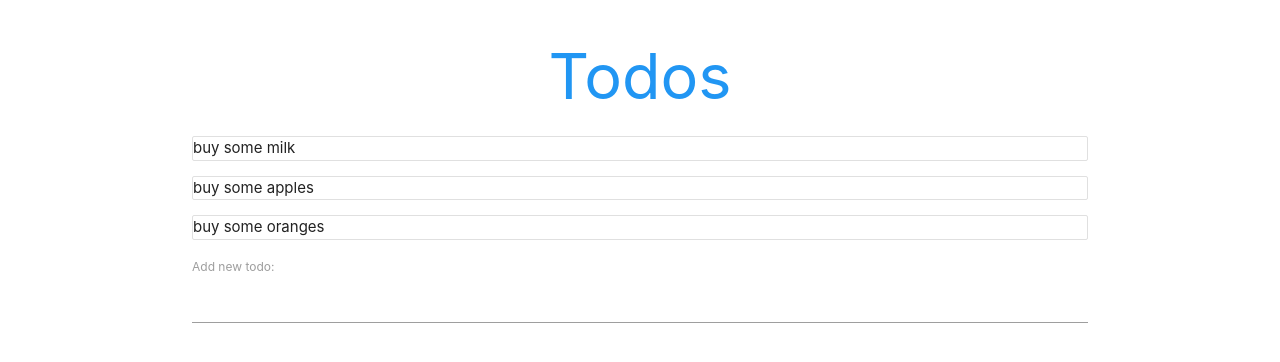
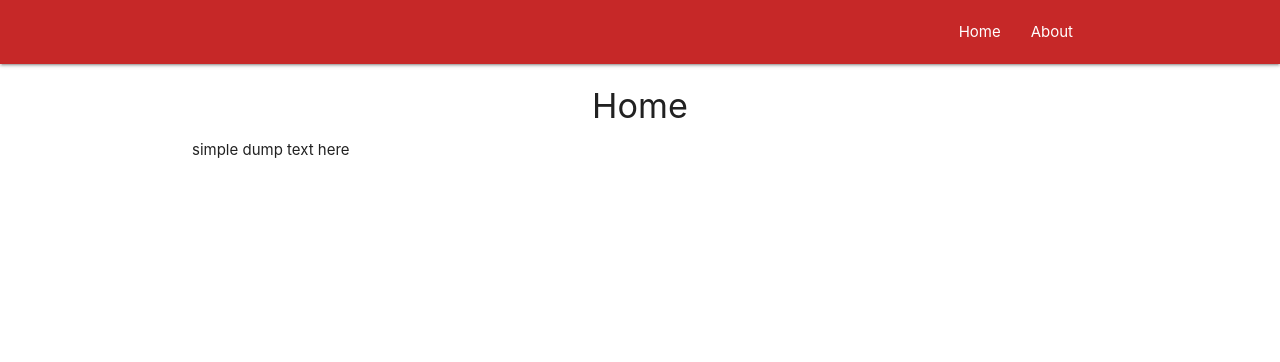
Before and after one commit to vishaljkk/Reacttutorialnetninja, a React (Create React App) app: page / in a window 1280 px wide. Shown: the top 362 px of the page. Built offline with nearby package versions, Linux system fonts and the light colour scheme.

Commit message:
the partial navbar with reloader

```diff
--- a/package.json
+++ b/package.json
@@ -9,6 +9,7 @@
     "@testing-library/user-event": "^7.1.2",
     "react": "^16.13.1",
     "react-dom": "^16.13.1",
+    "react-router-dom": "^5.1.2",
     "react-scripts": "3.4.1"
   },
   "scripts": {
--- a/src/AddTodo.js
+++ /dev/null
@@ -1,31 +0,0 @@
-import React, { Component } from 'react'
-
-class AddTodo extends Component{
-    state = {
-        content:''
-    }
-    handleChange = (e) =>{
-        this.setState({
-            content: e.target.value
-        })
-    }
-    handleSubmit = (e) =>{
-        e.preventDefault();
-        //console.log(this.state)
-        this.props.addTodo(this.state);
-        this.setState({
-            content:""
-        })
-    }
-    render(){
-        return (
-            <div>
-                <form onSubmit= {this.handleSubmit}>
-                    <label>Add new todo:</label>
-                    <input type="text" onChange={this.handleChange} value={this.state.content}/>
-                </form>
-            </div>
-        )
-    }
-}
-export default AddTodo;
--- a/src/App.js
+++ b/src/App.js
@@ -1,37 +1,19 @@
 import React, { Component } from 'react';
-import Todos from './todos'
-import AddTodo from './AddTodo';
+import Navbar from "./components/Navbar"
+import { Route, BrowserRouter } from 'react-router-dom'
+import Home from './components/Home'
+import About from './components/About'
+class App extends Component {
 
-class App extends Component {
-  state = {
-    todos:[
-      {id: 1, content: 'buy some milk'},
-      {id: 2, content: 'buy some apples'},
-      {id: 3, content: 'buy some oranges'}
-    ]
-  }
-  deleteTodo=(id)=>{
-    const todos = this.state.todos.filter(todo => {
-      return todo.id !== id
-    })
-    this.setState({
-      todos
-    })
-  }
-  addTodo = (todo) =>{
-    todo.id = Math.random()
-    let todos = [...this.state.todos, todo]
-    this.setState({
-      todos: todos
-    })
-  }
   render(){
     return (
-      <div className="todo-pp container">
-        <h1 className="center blue-text">Todos</h1>
-        <Todos todos={this.state.todos} deleteTodo={this.deleteTodo}/>
-        <AddTodo addTodo={this.addTodo}/>
-      </div>
+      <BrowserRouter>
+        <div className="App">
+          <Navbar />
+          <Route exact path='/' component={Home}/>
+          <Route path='/about' component={About} />
+          </div>
+      </BrowserRouter>
     );
   }
 }
--- /dev/null
+++ b/src/components/About.js
@@ -0,0 +1,11 @@
+import React from 'react'
+
+const About = () =>{
+    return(
+        <div className="container">
+            <h4 className = "center">About </h4>
+            <p>simple dump text here</p>
+        </div>
+    )
+}
+export default About;
--- /dev/null
+++ b/src/components/Home.js
@@ -0,0 +1,11 @@
+import React from 'react'
+
+const Home = () =>{
+    return(
+        <div className="container">
+            <h4 className = "center">Home </h4>
+            <p>simple dump text here</p>
+        </div>
+    )
+}
+export default Home;
--- /dev/null
+++ b/src/components/Navbar.js
@@ -0,0 +1,17 @@
+
+import React from 'react';
+
+const Navbar = () => {
+  return (
+    <nav className="nav-wrapper red darken-3">
+      <div className="container">
+        <ul className="right">
+          <li><a href="/">Home</a></li>
+          <li><a href='/about'>About</a></li>
+        </ul>
+      </div>
+    </nav>
+  )
+}
+
+export default Navbar
--- a/src/todos.js
+++ /dev/null
@@ -1,24 +0,0 @@
-import React from 'react'
-const Todos = ({todos, deleteTodo}) =>{
-    const todoList = todos.length ? (
-        todos.map(todo => {
-            return(
-                <div class="collection">
-                <div classsName="collection-item" key={todo.id}>
-                    <span onClick={()=>deleteTodo(todo.id)}>
-                        {todo.content}
-                    </span>
-                </div>
-                </div>
-            )
-        })
-    ) :(
-        <p className> todos completed </p>
-    )
-    return(
-        <div className="todos Collection">
-            {todoList}
-        </div>
-    )
-}
-export default Todos;
```
Also changed, not shown: 1 other file (tests, documents, lock files or other folders).
